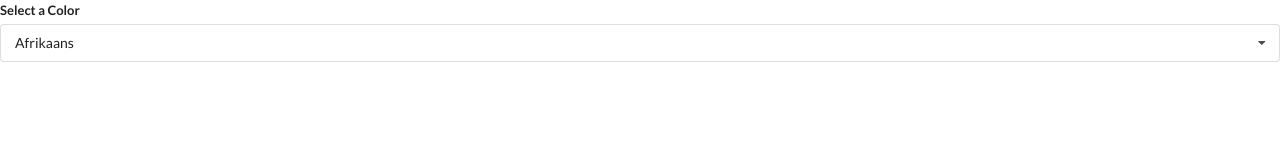
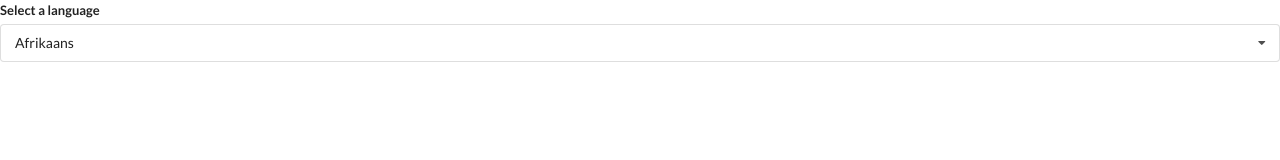
Before and after one commit to runyasak/modern-react-with-redux, a React (Create React App) app: page / in a window 1280 px wide. Shown: the top 160 px of the page. Built offline with nearby package versions, Linux system fonts and the light colour scheme.

Commit message:
Add label to Dropdown component

```diff
--- a/src/components/Dropdown.jsx
+++ b/src/components/Dropdown.jsx
@@ -1,7 +1,9 @@
 /* eslint-disable jsx-a11y/label-has-associated-control */
 import React, { useState, useEffect, useRef } from 'react';
 
-const Dropdown = ({ options, selected, onSelectedChange }) => {
+const Dropdown = ({
+  label, options, selected, onSelectedChange,
+}) => {
   const [open, setOpen] = useState(false);
   const ref = useRef();
 
@@ -38,7 +40,7 @@ const Dropdown = ({ options, selected, onSelectedChange }) => {
     <div ref={ref} className="ui form">
       <div className="field">
         <label htmlFor="dropdown" className="label">
-          Select a Color
+          {label}
         </label>
         <div
           onClick={() => setOpen(!open)}
--- a/src/components/Translate.jsx
+++ b/src/components/Translate.jsx
@@ -22,6 +22,7 @@ const Translate = () => {
   return (
     <div>
       <Dropdown
+        label="Select a language"
         options={options}
         selected={language}
         onSelectedChange={setLanguage}
```
